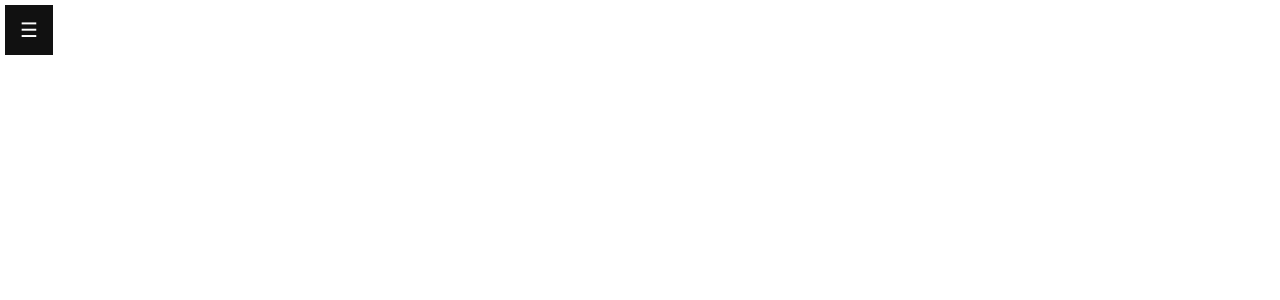
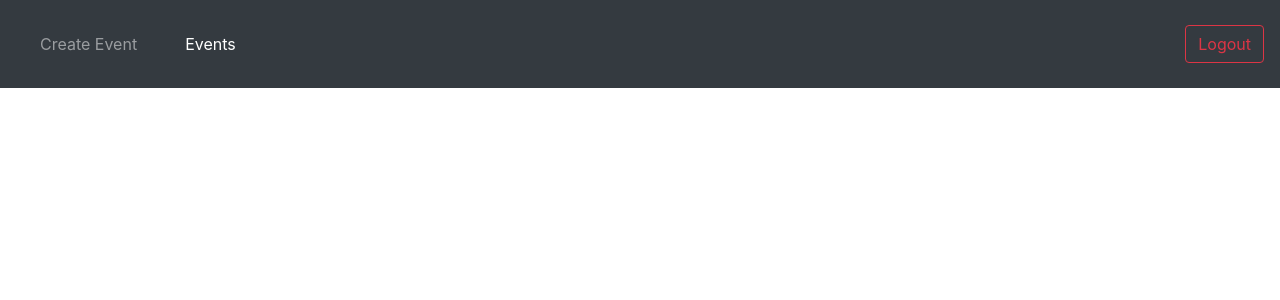
Before and after one commit to dancarter888/UC-Exams-Interface, a PHP site: page /pages/Event.php in a window 1280 px wide. Shown: the top 300 px of the page. Run offline with PHP 8.4, Linux system fonts and the light colour scheme.

Commit message:
added bootstrap divs for Event.php

```diff
--- a/source/pages/Event.php
+++ b/source/pages/Event.php
@@ -24,27 +24,54 @@
     <meta name="viewport" content="width=device-width, initial-scale=1" charset="UTF-8">
 </head>
 <body>
-<div id="mySidebar" class="sidebar">
-    <a href="javascript:void(0)" class="closebtn" onclick="closeNav()">×</a>
-    <a href="Create.php">Create Event</a>
-    <a href="Events.php"> Events </a>
-    <br> <br> <br>
-    <a href="login.php">Logout</a>
+<nav class="navbar navbar-expand-lg navbar-dark bg-dark">
+    <button class="navbar-toggler" type="button" data-toggle="collapse" data-target="#navbarSupportedContent" aria-controls="navbarSupportedContent" aria-expanded="false" aria-label="Toggle navigation">
+        <span class="navbar-toggler-icon"></span>
+    </button>
+
+    <div class="collapse navbar-collapse" id="navbarSupportedContent">
+        <ul class="navbar-nav mr-auto">
+            <li class="nav-item">
+                <a class="nav-link" href="Create.php">Create Event </a>
+            </li>
+            <li class="nav-item active">
+                <a class="nav-link" href="Events.php">Events <span class="sr-only">(current)</span></a>
+            </li>
+        </ul>
+        <form class="form-inline my-2 my-lg-0">
+            <a class="btn btn-outline-danger" href="login.php" role="button">Logout</a>
+        </form>
+    </div>
+</nav>
+
+<div class="container">
+    <div class="row justify-content-md-center">
+        <div class="col-md-auto">
+            <h1 id="event-name"></h1>
+        </div>
+        <div class="w-100"></div>
+        <div class="col-md-auto">
+            <h2 id="event-date"></h2>
+        </div>
+    </div>
 </div>
-
-<div id="main">
-    <button class="openbtn" onclick="openNav()"> ☰ </button>
-</div>
-
-<h1 id="event-name"></h1>
-<h2 id="event-date"></h2>
 
 <br> <br> <br>
 
+<div class="container">
+    <table id="actions-table" class="table table-hover">
+        <thead id="action-headings" class="thead-dark"></thead>
+        <tbody id="action-body"></tbody>
+    </table>
+</div>
 
-<table id="actions-table">
-</table>
+<div class="container">
+    <div class="row justify-content-md-center">
+        <div class="col-md-auto">
 <nav id="pagination-container" class="pagination"></nav>
+        </div>
+    </div>
+</div>
 
 <script>
     const queryString = window.location.search;
@@ -60,9 +87,8 @@
 
 
     function pagination(responseText) {
-        let eventsTable = document.getElementById('actions-table');
+        let actionsTable = document.getElementById('action-headings');
         let parsedResponse = JSON.parse(responseText);
-        let fieldNames = parsedResponse[0];
         let actions = parsedResponse[1];
         let eventName = actions[0][0];
         let eventDate = actions[0][1];
@@ -94,7 +120,7 @@
                 }
                 headerRow.appendChild(tableHeader);
             }
-            eventsTable.appendChild(headerRow);
+            actionsTable.appendChild(headerRow);
             HEADER = true;
         }
 
@@ -103,13 +129,12 @@
             pageSize: actionsPerPage,
             callback: function(data, pagination) {
                 structureDataTable(data);
-                console.log(pagination);
             }
         })
     }
 
     function structureDataTable(data) {
-        let eventsTable = document.getElementById('actions-table');
+        let actionsTable = document.getElementById('action-body');
         let actions = document.getElementsByClassName('action');
         for (let i = actions.length - 1; i >= 0; i--) {
             actions[i].remove();
@@ -130,16 +155,10 @@
                 }
                 tableRow.appendChild(tableData);
             }
-            eventsTable.appendChild(tableRow);
+            actionsTable.appendChild(tableRow);
         }
     }
 
-    $('#date-filter').submit(function () {
-        let startDate = document.getElementById("start-dates").value;
-        let endDate = document.getElementById("end-dates").value;
-        makeRequest("GET", "Events_Helper.php?start=" + startDate + "&end=" + endDate, pagination);
-        return false;
-    });
 </script>
 </body>
 </html>
```
Also changed, not shown: source/pages/Events.php (+5 -8 lines), source/pages/Events_Helper.php (+0 -14 lines).
